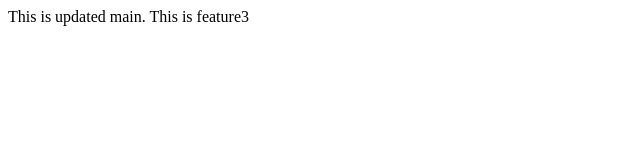
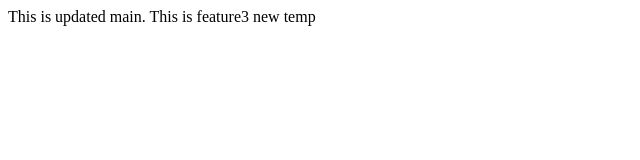
Before and after one commit to SamShibu056/localrepo, a plain HTML site: page index.html in a window 1280 px wide. Shown: the full height of the page, 0-640 px from the left. Drawn offline with Linux system fonts and the light colour scheme.

Commit message:
temporary change

```diff
--- a/index.html
+++ b/index.html
@@ -8,5 +8,6 @@
 <body>
     This is updated main.
     This is feature3
+    new temp
 </body>
 </html>
```
